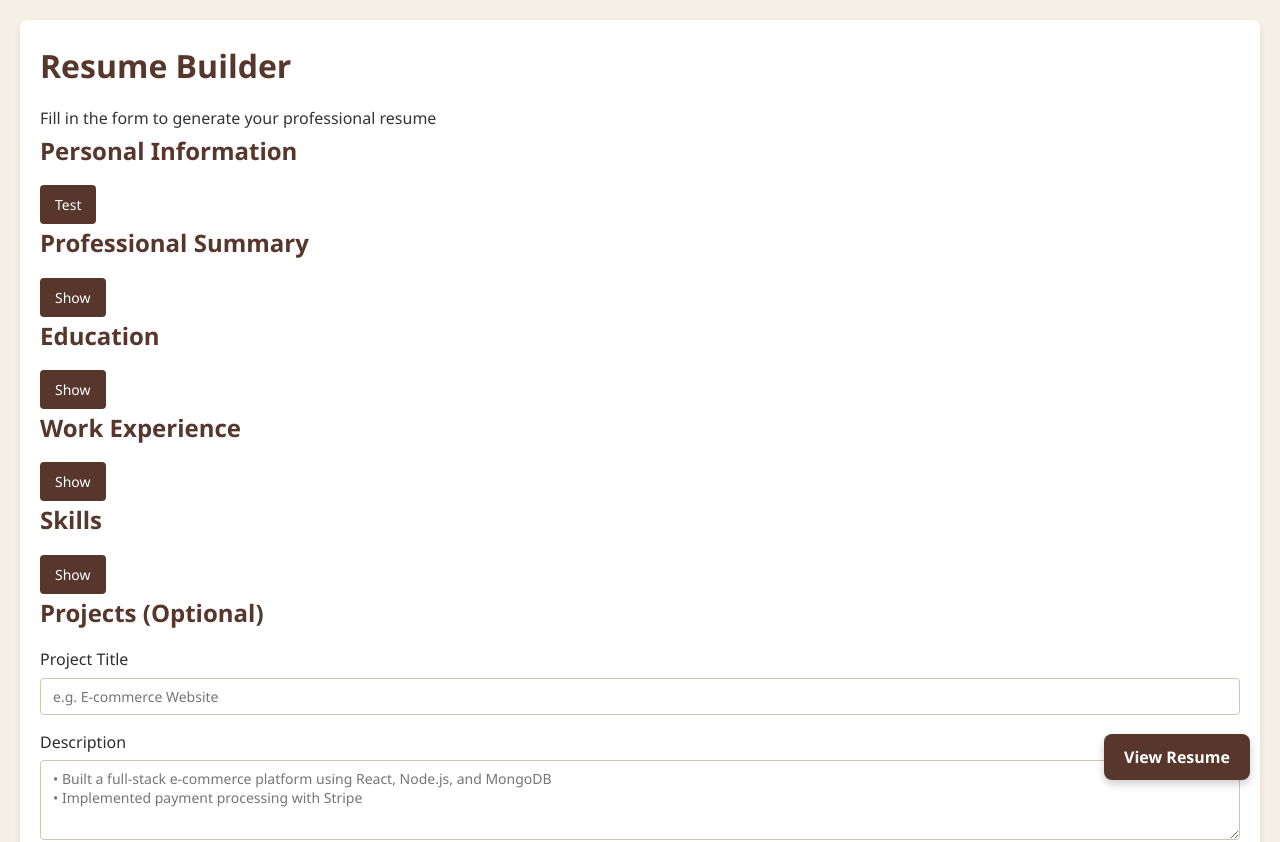
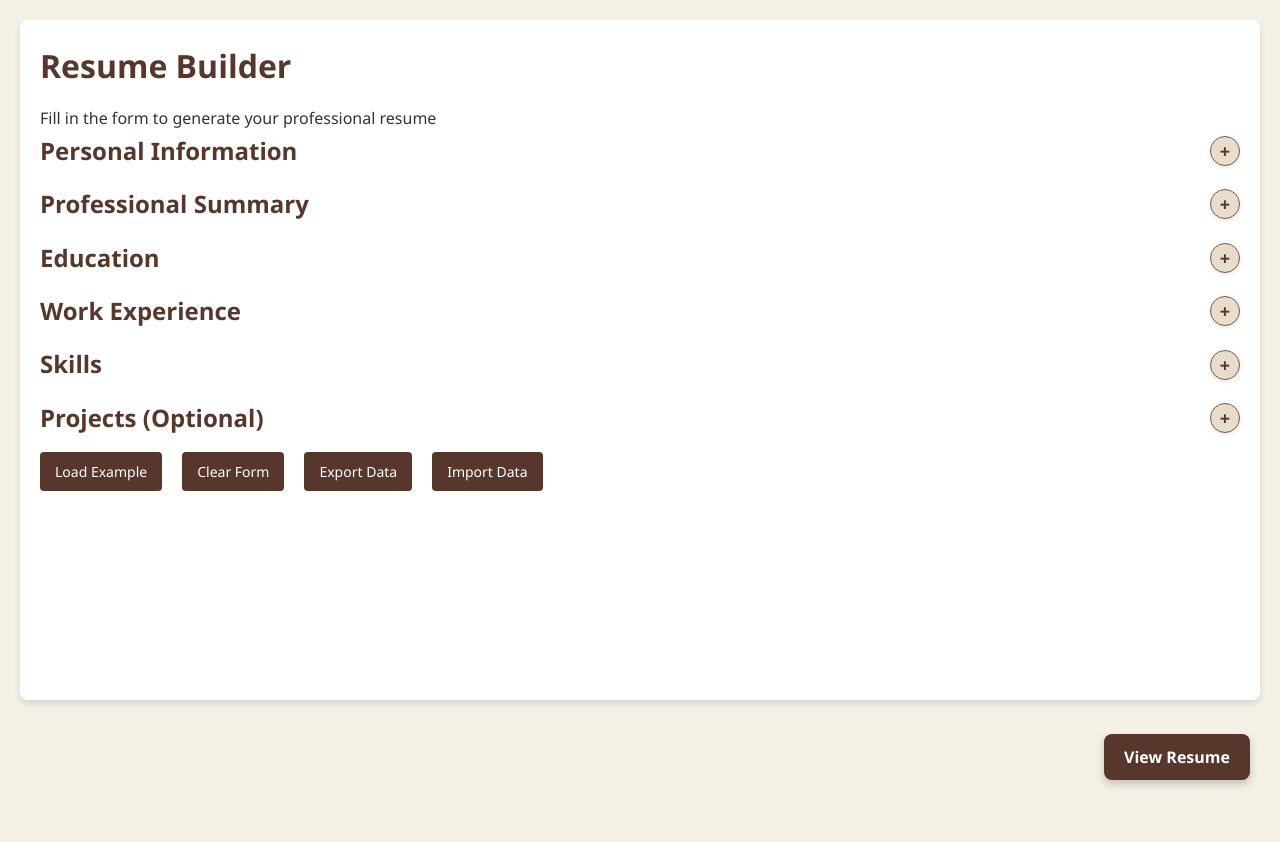
Before and after one commit to BDS-001/FormatMyCV, a React (Vite) app: page / in a window 1280 px wide. Shown: the top 842 px of the page. After the commit the page ends 800 px from the top, so only its background shows below. Built offline with nearby package versions, Linux system fonts and the light colour scheme.

Commit message:
update: form sections have updated style

```diff
--- a/src/components/Form/Education.jsx
+++ b/src/components/Form/Education.jsx
@@ -78,8 +78,10 @@ export default function Education() {
 
   return (
     <>
-      <h2>Education</h2>
-      <button onClick={toggleDisplay}>{display ? "Hide" : "Show"}</button>
+      <div className="section-header">
+        <h2>Education</h2>
+        <button className="toggle-button" onClick={toggleDisplay}>{display ? "−" : "+"}</button>
+      </div>
 
       {display && (
         <div className="form-section">
--- a/src/components/Form/PersonalInfo.jsx
+++ b/src/components/Form/PersonalInfo.jsx
@@ -27,8 +27,10 @@ export default function PersonalInfo() {
 
   return (
     <>
-    <h2>Personal Information</h2>
-    <button onClick={toggleDisplay}>Test</button>
+    <div className="section-header">
+      <h2>Personal Information</h2>
+      <button className="toggle-button" onClick={toggleDisplay}>{display ? "−" : "+"}</button>
+    </div>
     {display && <div className="form-section">
       <div className="form-group">
         <label htmlFor="fullName">Full Name</label>
--- a/src/components/Form/Projects.jsx
+++ b/src/components/Form/Projects.jsx
@@ -3,6 +3,7 @@ import { useMemo, useState } from "react"
 
 export default function Projects() {
   const { resumeData, setResumeData } = useResume()
+  const [display, setDisplay] = useState(false)
   const [currentProject, setCurrentProject] = useState({
     title: "",
     description: "",
@@ -30,7 +31,6 @@ export default function Projects() {
       projects: updatedProjects
     })
 
-    // Reset the form
     setCurrentProject({
       title: "",
       description: "",
@@ -61,10 +61,21 @@ export default function Projects() {
     })
   }
 
+  const toggleDisplay = (e) => {
+    e.preventDefault()
+    e.stopPropagation()
+    setDisplay(prev => !prev)
+  }
+
   return (
+    <>
+    <div className="section-header">
+      <h2>Projects (Optional)</h2>
+      <button className="toggle-button" onClick={toggleDisplay}>{display ? "−" : "+"}</button>
+    </div>
+
+      {display && (
         <div className="form-section">
-      <h2>Projects (Optional)</h2>
-
           {/* Display existing projects */}
           {projects.length > 0 && (
             <div id="projectsList" className="dynamic-list">
@@ -150,5 +161,7 @@ export default function Projects() {
             </button>
           </div>
         </div>
+      )}
+    </>
   )
 }
--- a/src/components/Form/Skills.jsx
+++ b/src/components/Form/Skills.jsx
@@ -28,8 +28,10 @@ export default function Skills() {
 
   return (
     <>
+    <div className="section-header">
       <h2>Skills</h2>
-      <button onClick={toggleDisplay}>{display ? "Hide" : "Show"}</button>
+      <button className="toggle-button" onClick={toggleDisplay}>{display ? "−" : "+"}</button>
+    </div>
 
       {display && (
         <div className="form-section">
--- a/src/components/Form/Summary.jsx
+++ b/src/components/Form/Summary.jsx
@@ -26,8 +26,10 @@ export default function Summary() {
 
   return (
     <>
+    <div className="section-header">
       <h2>Professional Summary</h2>
-      <button onClick={toggleDisplay}>{display ? "Hide" : "Show"}</button>
+      <button className="toggle-button" onClick={toggleDisplay}>{display ? "−" : "+"}</button>
+    </div>
 
       {display && (
         <div className="form-section">
--- a/src/components/Form/WorkExperience.jsx
+++ b/src/components/Form/WorkExperience.jsx
@@ -76,8 +76,10 @@ export default function WorkExperience() {
 
   return (
     <>
+    <div className="section-header">
       <h2>Work Experience</h2>
-      <button onClick={toggleDisplay}>{display ? "Hide" : "Show"}</button>
+      <button className="toggle-button" onClick={toggleDisplay}>{display ? "−" : "+"}</button>
+    </div>
 
       {display && (
         <div className="form-section">
--- a/src/styles/index.css
+++ b/src/styles/index.css
@@ -1,7 +1,7 @@
 /* =================================
    CSS VARIABLES / ROOT
    ================================= */
-:root {
+   :root {
     --primary: #57372c; /* Brown PQ-483C */
     --primary-light: #7b5a4f;
     --primary-dark: #3d251e;
@@ -92,3 +92,48 @@ button {
 button:hover {
     background-color: var(--primary-light);
 }
+
+/* =================================
+   SECTION HEADER
+   ================================= */
+.section-header {
+    display: flex;
+    justify-content: space-between;
+    align-items: center;
+    margin-bottom: 15px;
+}
+
+.section-header h2 {
+    margin-bottom: 0;
+}
+
+/* =================================
+   TOGGLE BUTTON
+   ================================= */
+.toggle-button {
+    background-color: var(--secondary);
+    color: var(--primary);
+    border: 1px solid var(--primary-light);
+    width: 30px;
+    height: 30px;
+    border-radius: 50%;
+    display: flex;
+    align-items: center;
+    justify-content: center;
+    padding: 0;
+    font-size: 18px;
+    font-weight: bold;
+    box-shadow: 0 2px 4px rgba(0, 0, 0, 0.1);
+    transition: all 0.2s ease;
+    margin-right: 0;
+}
+
+.toggle-button:hover {
+    background-color: var(--primary-light);
+    color: white;
+    transform: scale(1.05);
+}
+
+.toggle-button:active {
+    transform: scale(0.95);
+}
```
Lines whose indentation alone changed are shown as unchanged.
